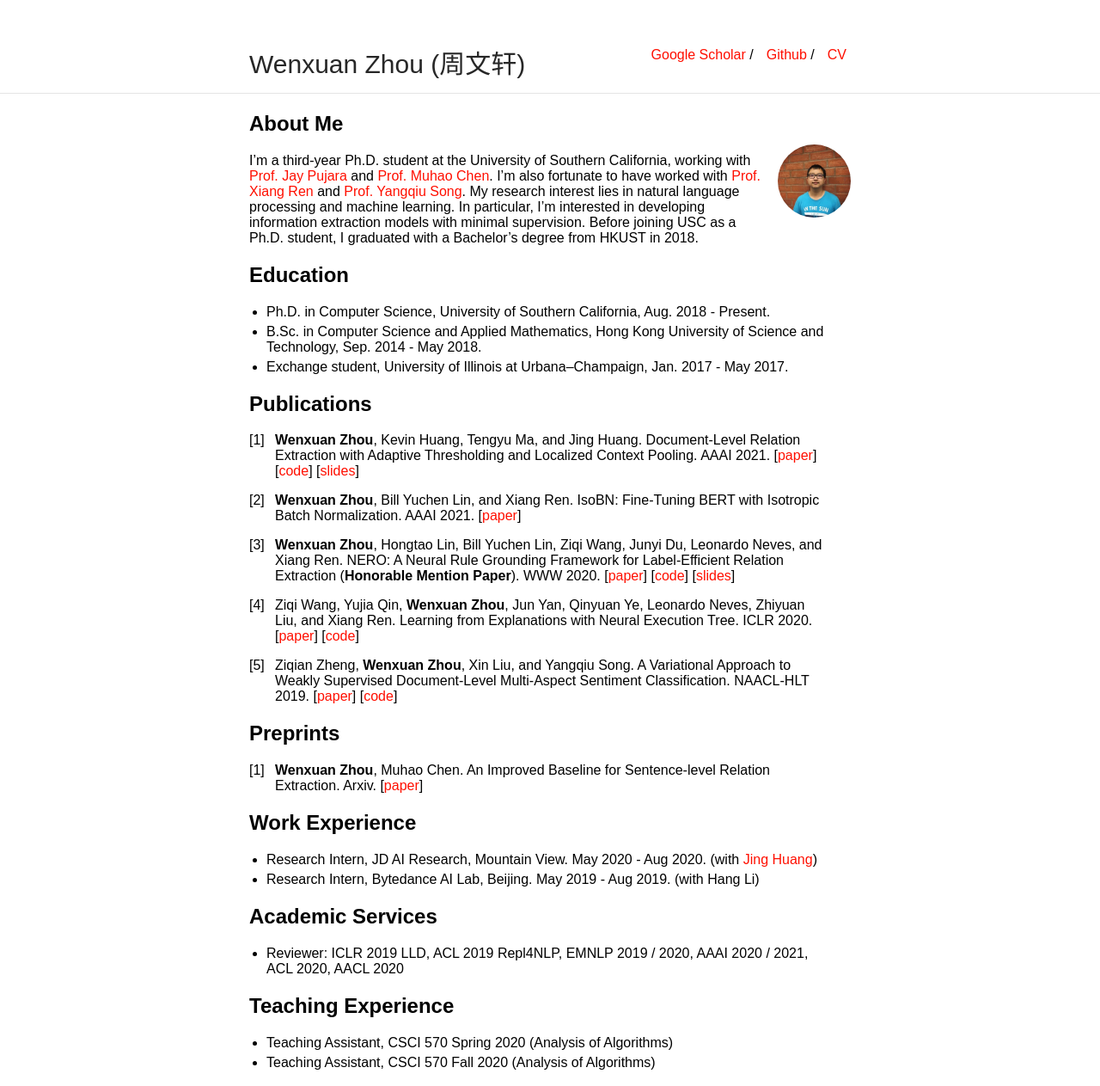
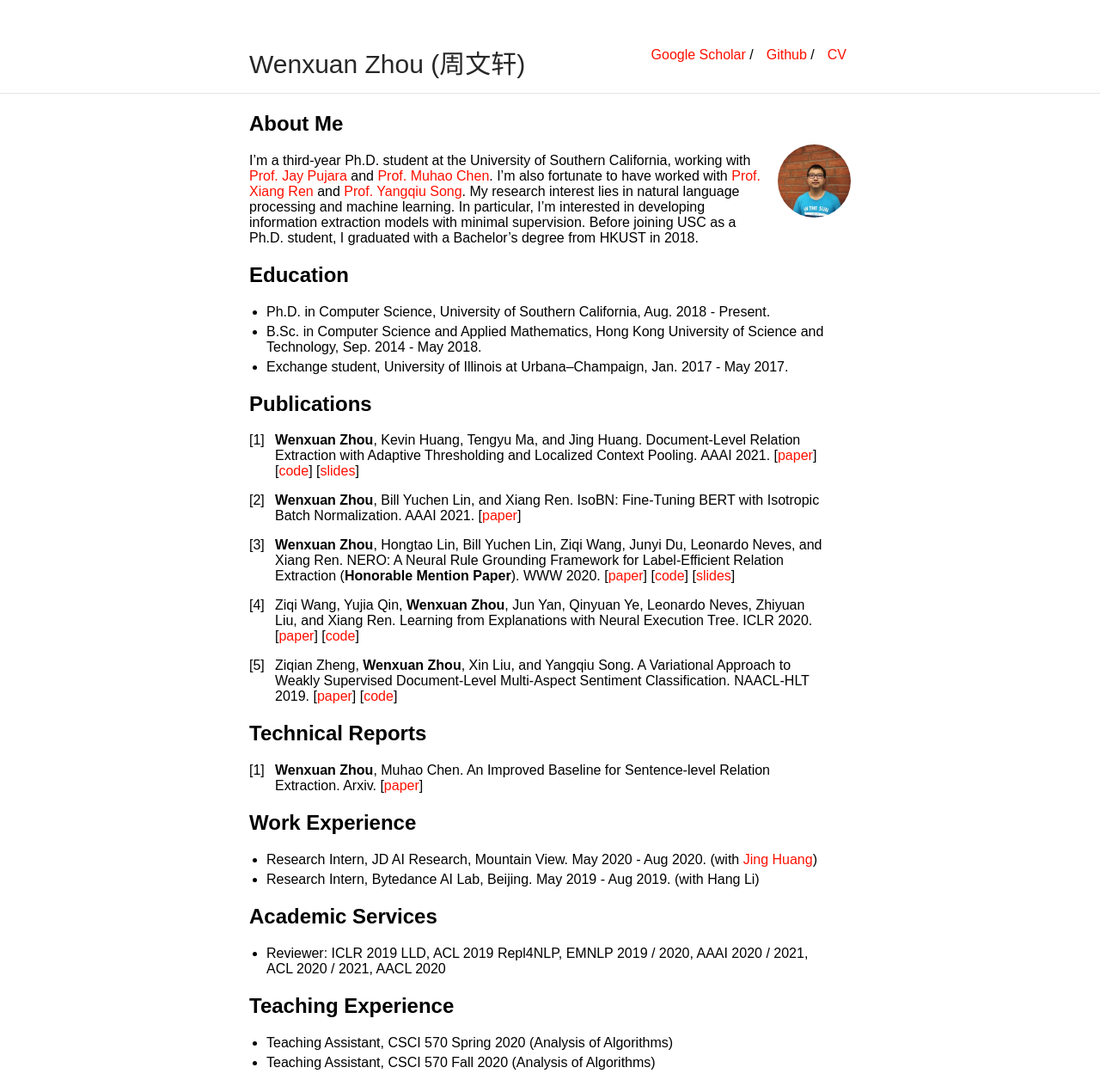
Before and after one commit to wzhouad/wzhouad.github.io, a Jekyll site: the page built from index.md, in a window 1280 px wide. Shown: the whole page at 86% size. Built offline with Jekyll 4.4.1, drawn with Linux system fonts in a browser that asks for light colours; our own code applies the rules of GitHub Pages for plain Markdown files.

Commit message:
Update index.md

```diff
--- a/index.md
+++ b/index.md
@@ -27,7 +27,7 @@ I'm a third-year Ph.D. student at the University of Southern California, working
 
 5. Ziqian Zheng, **Wenxuan Zhou**, Xin Liu, and Yangqiu Song. A Variational Approach to Weakly Supervised Document-Level Multi-Aspect Sentiment Classification. NAACL-HLT 2019. \[[paper](https://arxiv.org/abs/1904.05055)\] \[[code](https://github.com/HKUST-KnowComp/VWS-DMSC)\]
 
-## Preprints
+## Technical Reports
 1. **Wenxuan Zhou**, Muhao Chen. An Improved Baseline for Sentence-level Relation Extraction. Arxiv. \[[paper](https://arxiv.org/abs/2102.01373)\]
 
 ## Work Experience
@@ -35,7 +35,7 @@ I'm a third-year Ph.D. student at the University of Southern California, working
 * Research Intern, Bytedance AI Lab, Beijing. May 2019 - Aug 2019. (with Hang Li)
 
 ## Academic Services
-* Reviewer: ICLR 2019 LLD, ACL 2019 Repl4NLP, EMNLP 2019 / 2020, AAAI 2020 / 2021, ACL 2020, AACL 2020
+* Reviewer: ICLR 2019 LLD, ACL 2019 Repl4NLP, EMNLP 2019 / 2020, AAAI 2020 / 2021, ACL 2020 / 2021, AACL 2020
 
 ## Teaching Experience
 * Teaching Assistant, CSCI 570 Spring 2020 (Analysis of Algorithms)
```
